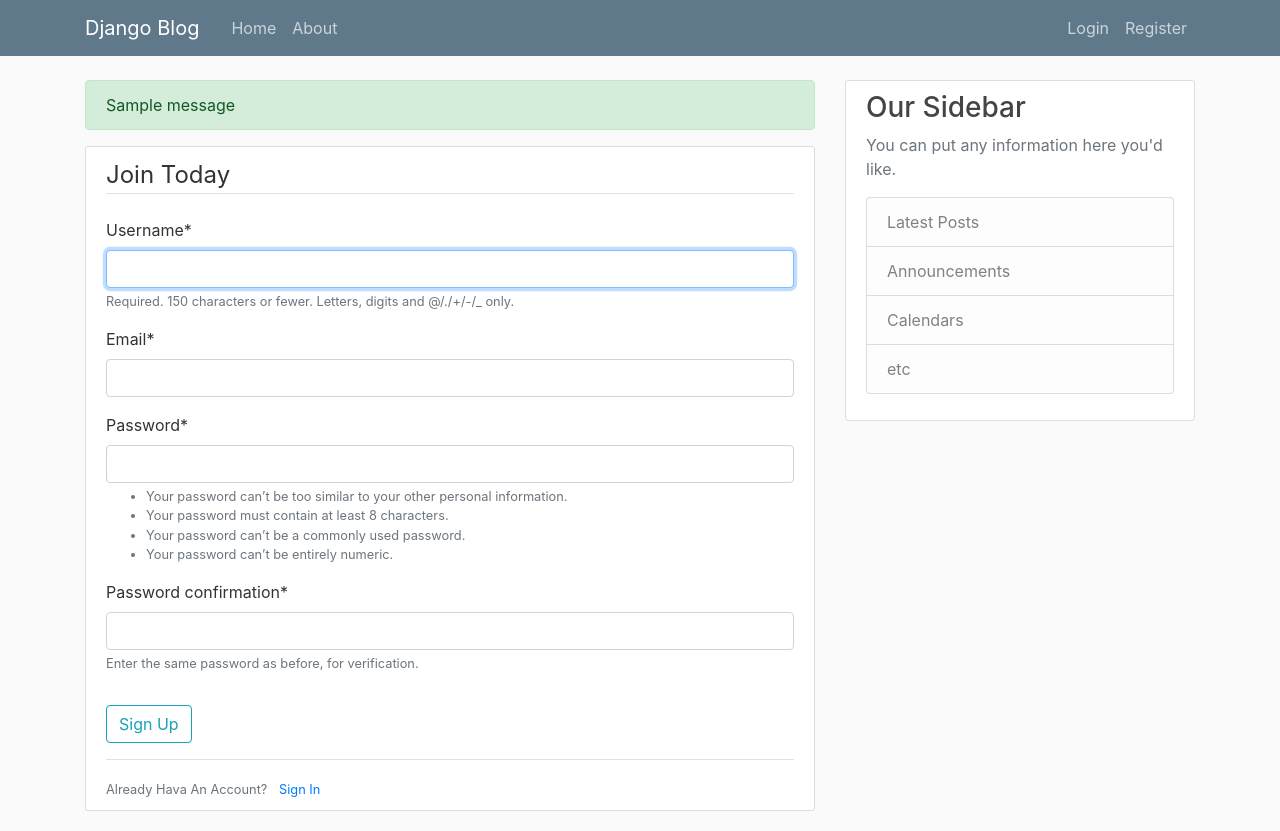
After one commit to ryanhill2/Django-Blog, a Django app: template django_project/users/templates/users/register.html in a window 1280 px wide. The commit adds this page. Run offline with Django 3.2, Linux system fonts and the light colour scheme; tables that the repository leaves empty hold one stand-in row (values such as "Sample post"); the template is opened without the code that fills it: values that come from a table or form of the project are taken from there, most other values are stand-ins (such as "Sample title", 1, 10 or a date in 2020); one stand-in notice (Sample message) is shown; some libraries are stand-ins or nearby versions.

Commit message:
creating user registration and styling

```diff
--- a/django_project/blog/templates/blog/base.html
+++ b/django_project/blog/templates/blog/base.html
@@ -42,6 +42,13 @@
     <main role="main" class="container">
       <div class="row">
         <div class="col-md-8">
+            {% if messages %}
+                {% for message in messages %}
+                    <div class="alert alert-{{message.tags}}">
+                        {{ message }}
+                    </div>
+                {% endfor %}
+            {% endif %}
           {% block content %}{% endblock %}
         </div>
         <div class="col-md-4">
--- a/django_project/django_project/settings.py
+++ b/django_project/django_project/settings.py
@@ -31,6 +31,9 @@ ALLOWED_HOSTS = []
 # Application definition
 
 INSTALLED_APPS = [
+    'blog.apps.BlogConfig',
+    'users.apps.UsersConfig',
+    'crispy_forms',
     'django.contrib.admin',
     'django.contrib.auth',
     'django.contrib.contenttypes',
@@ -118,3 +121,5 @@ USE_TZ = True
 # https://docs.djangoproject.com/en/3.0/howto/static-files/
 
 STATIC_URL = '/static/'
+
+CRISPY_TEMPLATE_PACK = 'bootstrap4'
--- a/django_project/django_project/urls.py
+++ b/django_project/django_project/urls.py
@@ -15,9 +15,12 @@ Including another URLconf
 """
 from django.contrib import admin
 from django.urls import path, include
+from users import views as user_views
+
 
 urlpatterns = [
     path('admin/', admin.site.urls),
+    path('register/', user_views.register, name='register'),
     path('', include('blog.urls')),
 
 
--- /dev/null
+++ b/django_project/users/forms.py
@@ -0,0 +1,10 @@
+from django import forms
+from django.contrib.auth.models import User
+from django.contrib.auth.forms import UserCreationForm
+
+class UserRegisterForm(UserCreationForm):
+    email = forms.EmailField()
+
+    class Meta:
+        model = User
+        fields = ['username', 'email', 'password1', 'password2']
--- /dev/null
+++ b/django_project/users/templates/users/register.html
@@ -0,0 +1,20 @@
+{% extends "blog/base.html" %}
+{% load crispy_forms_tags %}
+
+{%block content%}
+    <div class="content-section">
+        <form method="POST">
+            {% csrf_token %}
+            <fieldset class="form-group">
+                <legend class="border-bottom mb-4">Join Today</legend>
+                {{ form|crispy }}
+            </fieldset>
+            <div class="form-group">
+                <button class="btn btn-outline-info" type="submit">Sign Up</button>
+            </div>
+        </form>
+        <div class="border-top pt-3">
+            <small class="text-muted">Already Hava An Account? <a class="ml-2" href="#">Sign In</a></small>
+        </div>
+    </div>
+{%endblock content%}
```
